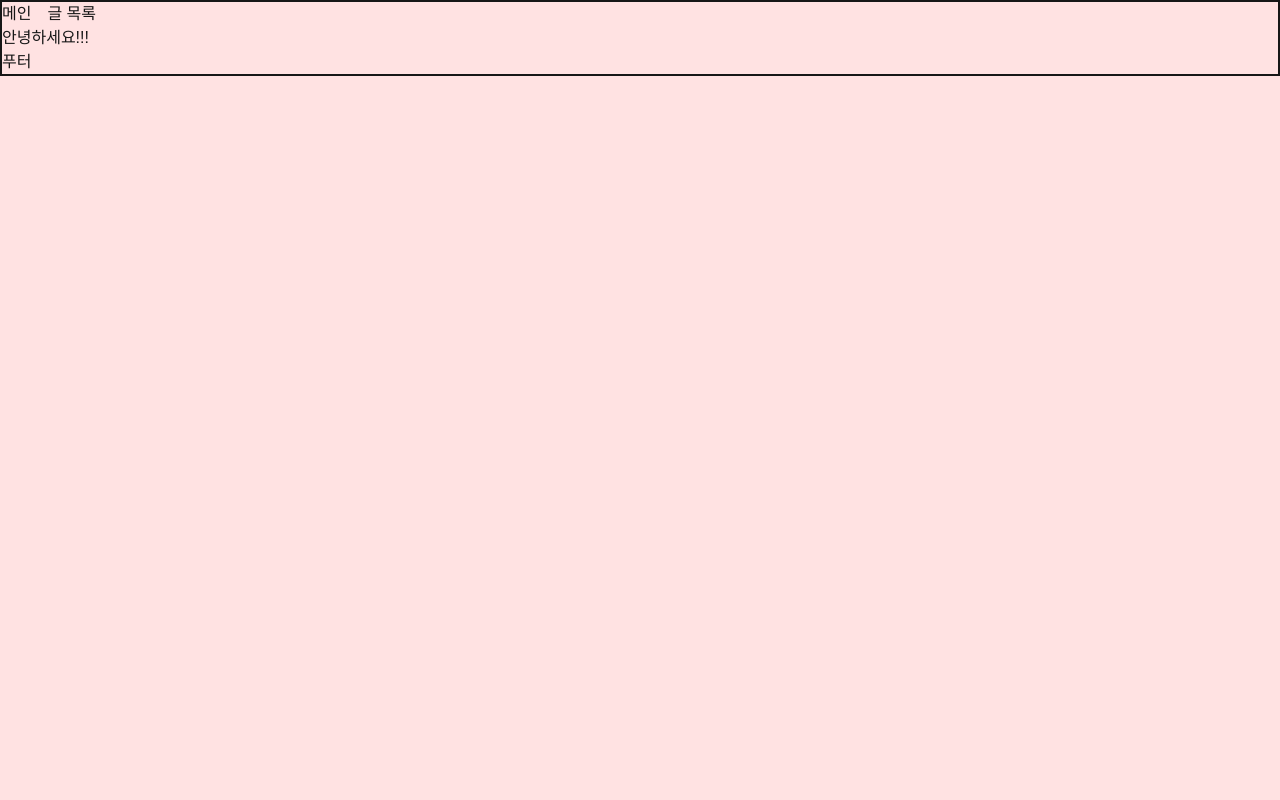
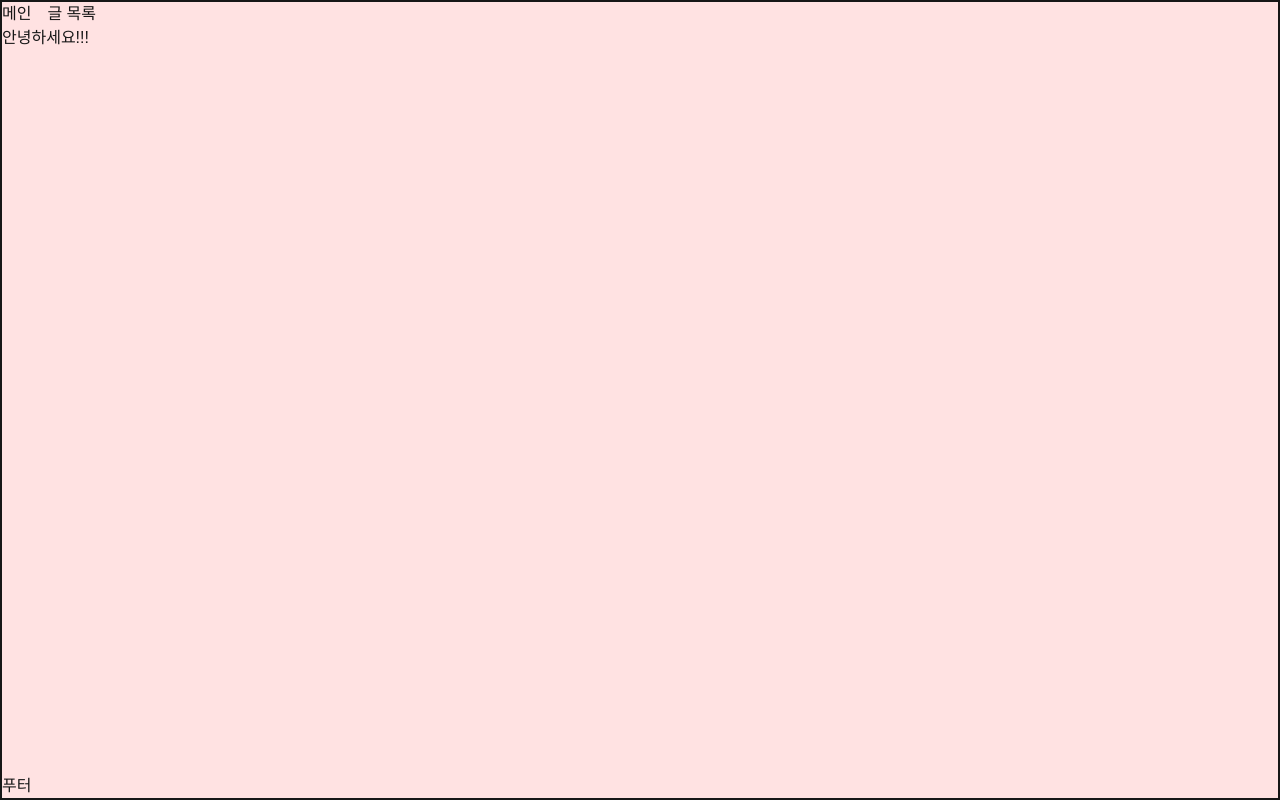
Before and after one commit to dpwl0974/rest1-front, a Next.js app: page / in a window 1280 px wide. Built offline with nearby package versions, Linux system fonts and the light colour scheme.

Commit message:
feat: 푸터가 제일 하단으로 가게 레이아웃 조절

```diff
--- a/src/app/layout.tsx
+++ b/src/app/layout.tsx
@@ -26,7 +26,8 @@ export default function RootLayout({
   return (
     <html lang="ko">
       <body
-        className={`${geistSans.variable} ${geistMono.variable} antialiased !bg-red-100 border-2`}
+        className={`${geistSans.variable} ${geistMono.variable} antialiased !bg-red-100 border-2 min-h-screen flex
+        flex-col`}
       >
         <header>
           <nav className="flex gap-4">
@@ -34,7 +35,7 @@ export default function RootLayout({
             <Link href="/posts">글 목록</Link>
           </nav>
         </header>
-        <main>{children}</main>
+        <main className="flex-1">{children}</main>
         <footer>
           <h1>푸터</h1>
         </footer>
```
